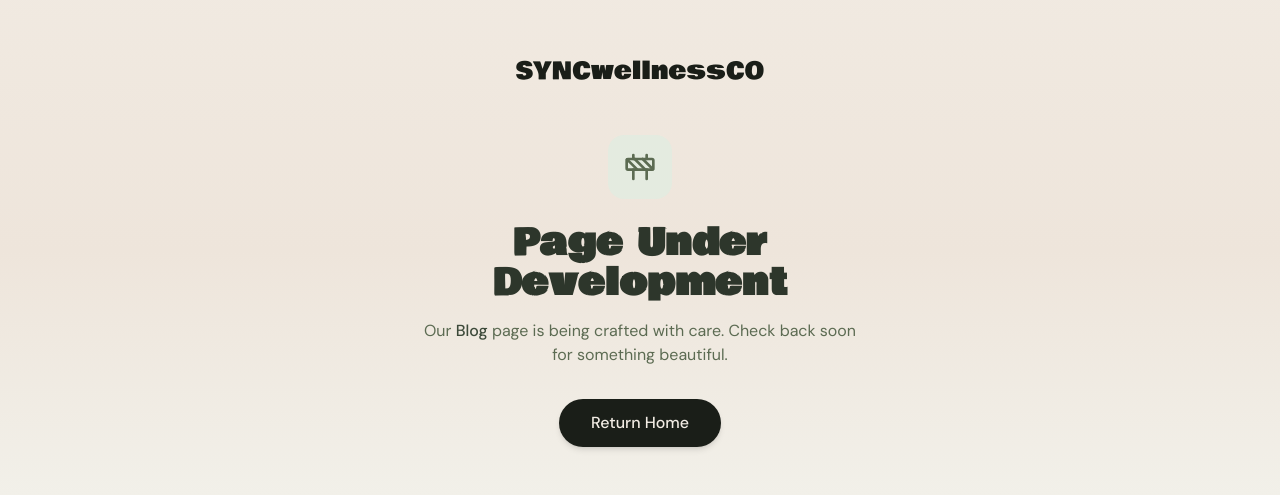
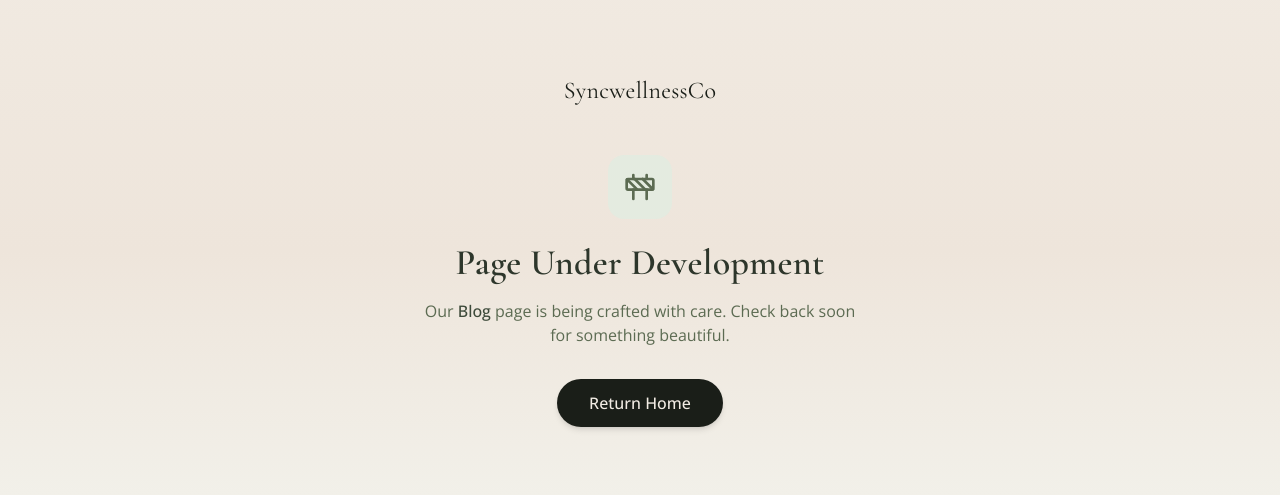
Before and after one commit to prshannto/SyncwellnessCo, a Next.js app: page /blog in a window 1280 px wide. Shown: the part 149-644 px from the top of the page. Built offline with nearby package versions, Linux system fonts and the light colour scheme.

Commit message:
font change

```diff
--- a/src/app/globals.css
+++ b/src/app/globals.css
@@ -50,8 +50,8 @@
   --color-blush-200: var(--blush-200);
   --color-blush-300: var(--blush-300);
   --color-blush-800: var(--blush-800);
-  --font-sans: var(--font-dm-sans);
-  --font-display: var(--font-bowlby);
+  --font-sans: var(--font-open-sans);
+  --font-display: var(--font-cormorant);
   --animate-accordion-down: accordion-down 0.3s ease-out;
   --animate-accordion-up: accordion-up 0.3s ease-out;
 }
@@ -81,12 +81,12 @@ html {
 body {
   background: var(--background);
   color: var(--foreground);
-  font-family: var(--font-dm-sans), system-ui, sans-serif;
+  font-family: var(--font-open-sans), system-ui, sans-serif;
 }
 
 .font-display {
-  font-family: var(--font-bowlby), system-ui, sans-serif;
-  letter-spacing: 0.02em;
+  font-family: var(--font-cormorant), Georgia, serif;
+  letter-spacing: 0.01em;
 }
 
 ::selection {
--- a/src/app/layout.tsx
+++ b/src/app/layout.tsx
@@ -1,19 +1,19 @@
 import type { Metadata } from "next";
-import { Bowlby_One, DM_Sans } from "next/font/google";
+import { Cormorant_Garamond, Open_Sans } from "next/font/google";
 import "./globals.css";
 import { JsonLd } from "@/components/seo/json-ld";
 import { SiteLoader } from "@/components/layout/site-loader";
 import { siteConfig } from "@/data/site";
 
-const bowlby = Bowlby_One({
-  variable: "--font-bowlby",
+const cormorant = Cormorant_Garamond({
+  variable: "--font-cormorant",
   subsets: ["latin"],
-  weight: "400",
+  weight: ["400", "500", "600", "700"],
   display: "swap",
 });
 
-const dmSans = DM_Sans({
-  variable: "--font-dm-sans",
+const openSans = Open_Sans({
+  variable: "--font-open-sans",
   subsets: ["latin"],
   weight: ["400", "500", "600", "700"],
   display: "swap",
@@ -54,7 +54,7 @@ export default function RootLayout({
   children: React.ReactNode;
 }>) {
   return (
-    <html lang="en" className={`${bowlby.variable} ${dmSans.variable}`}>
+    <html lang="en" className={`${cormorant.variable} ${openSans.variable}`}>
       <head>
         <JsonLd />
       </head>
--- a/src/components/home/hero-section.tsx
+++ b/src/components/home/hero-section.tsx
@@ -1,6 +1,5 @@
 "use client";
 
-import Image from "next/image";
 import Link from "next/link";
 import { motion } from "framer-motion";
 import { ArrowRight, Check } from "lucide-react";
@@ -9,16 +8,24 @@ import { heroContent, heroTrustBadges } from "@/data/home-content";
 export function HeroSection() {
   return (
     <section className="relative w-full">
-      {/* 16:9 full-bleed hero image */}
+      {/* 16:9 full-bleed hero video */}
       <div className="relative aspect-video w-full min-h-[100svh] sm:min-h-0 sm:max-h-[92vh]">
-        <Image
-          src={heroContent.image}
-          alt={heroContent.imageAlt}
-          fill
-          priority
-          className="object-cover object-center"
-          sizes="100vw"
-        />
+        {heroContent.videoUrl ? (
+          <video
+            src={heroContent.videoUrl}
+            autoPlay
+            muted
+            loop
+            playsInline
+            preload="metadata"
+            className="absolute inset-0 h-full w-full object-cover object-center"
+          />
+        ) : (
+          <div
+            className="absolute inset-0 h-full w-full bg-cover bg-center"
+            style={{ backgroundImage: `url('${heroContent.image}')` }}
+          />
+        )}
 
         {/* Dark cinematic overlay */}
         <div className="absolute inset-0 bg-gradient-to-b from-charcoal/55 via-charcoal/25 to-charcoal/85" />
@@ -42,25 +49,25 @@ export function HeroSection() {
 
         {/* Desktop: marketing line + Get Started */}
         <div className="absolute inset-0 hidden flex-col justify-end lg:flex">
-          <div className="mx-auto w-full max-w-7xl px-8 pb-14 xl:px-12 xl:pb-16">
+          <div className="mx-auto w-full max-w-7xl px-8 pb-10 xl:px-12 xl:pb-12">
             <motion.div
               initial={{ opacity: 0, y: 28 }}
               animate={{ opacity: 1, y: 0 }}
               transition={{ duration: 0.8, ease: [0.22, 1, 0.36, 1] }}
-              className="max-w-3xl"
+              className="max-w-2xl"
             >
-              <p className="mb-3 text-xs font-semibold uppercase tracking-[0.25em] text-cream/70">
+              <p className="mb-2 text-xs font-semibold uppercase tracking-[0.22em] text-cream/70">
                 Women&apos;s Health Coaching
               </p>
-              <h1 className="font-display text-4xl leading-[1.08] text-cream xl:text-5xl 2xl:text-[3.5rem]">
+              <h1 className="font-display text-[2.5rem] leading-[1.02] text-cream xl:text-[3.1rem] 2xl:text-[3.35rem]">
                 {heroContent.marketingLine}
               </h1>
-              <p className="mt-3 text-xl italic text-cream/85 sm:text-2xl xl:text-3xl">
+              <p className="mt-2 text-lg italic text-cream/85 sm:text-xl xl:text-2xl">
                 {heroContent.marketingSubline}
               </p>
               <Link
                 href="/consultation"
-                className="group mt-8 inline-flex items-center gap-2 rounded-full bg-cream px-7 py-3.5 text-sm font-semibold uppercase tracking-[0.12em] text-charcoal transition-all hover:bg-beige-100 hover:shadow-lg"
+                className="group mt-6 inline-flex items-center gap-2 rounded-full bg-cream px-6 py-3 text-sm font-semibold uppercase tracking-[0.11em] text-charcoal transition-all hover:bg-beige-100 hover:shadow-lg"
               >
                 Get Started
                 <ArrowRight className="h-4 w-4 transition-transform group-hover:translate-x-0.5" />
@@ -70,16 +77,16 @@ export function HeroSection() {
         </div>
 
         {/* Mobile: compact tagline at bottom */}
-        <div className="absolute inset-x-0 bottom-0 z-10 px-4 pb-8 pt-24 lg:hidden">
+        <div className="absolute inset-x-0 bottom-0 z-10 px-4 pb-6 pt-20 lg:hidden">
           <motion.div
             initial={{ opacity: 0, y: 16 }}
             animate={{ opacity: 1, y: 0 }}
             transition={{ duration: 0.6, delay: 0.15 }}
           >
-            <h1 className="font-display text-2xl leading-tight text-cream sm:text-3xl">
+            <h1 className="font-display text-[1.7rem] leading-tight text-cream sm:text-[2rem]">
               {heroContent.marketingLine}
             </h1>
-            <p className="mt-2 text-sm leading-relaxed text-cream/80">
+            <p className="mt-1.5 text-sm leading-relaxed text-cream/80">
               {heroContent.marketingSubline}
             </p>
           </motion.div>
--- a/src/components/layout/site-loader.tsx
+++ b/src/components/layout/site-loader.tsx
@@ -16,12 +16,12 @@ export function SiteLoader({ children }: { children: React.ReactNode }) {
   useEffect(() => {
     const rotate = window.setInterval(() => {
       setLineIndex((prev) => (prev + 1) % lines.length);
-    }, 550);
+    }, 420);
 
     const hide = window.setTimeout(() => {
       setShowLoader(false);
       window.clearInterval(rotate);
-    }, 2000);
+    }, 1400);
 
     return () => {
       window.clearTimeout(hide);
@@ -36,11 +36,12 @@ export function SiteLoader({ children }: { children: React.ReactNode }) {
           <motion.div
             initial={{ opacity: 1 }}
             exit={{ opacity: 0, transition: { duration: 0.45 } }}
-            className="fixed inset-0 z-[999] isolate flex items-center justify-center overflow-hidden bg-gradient-to-br from-[#f4e7df] via-[#eddcd3] to-[#e4d7ce]"
+            className="fixed inset-0 z-[999] isolate flex items-center justify-center overflow-hidden bg-gradient-to-b from-[#f5eee7] via-[#f1e6dd] to-[#e8dbcf]"
           >
-            <div className="pointer-events-none absolute -top-20 -left-20 z-0 h-64 w-64 rounded-full bg-blush-200/60 blur-3xl sm:h-72 sm:w-72" />
-            <div className="pointer-events-none absolute -right-24 top-1/3 z-0 h-72 w-72 rounded-full bg-sage-100/60 blur-3xl sm:h-80 sm:w-80" />
-            <div className="pointer-events-none absolute -bottom-6 left-1/3 z-0 h-48 w-48 rounded-full bg-beige-200/70 blur-3xl sm:h-56 sm:w-56" />
+            {/* Soft pastel blobs similar to IAFHH palette */}
+            <div className="pointer-events-none absolute -top-24 -left-16 z-0 h-64 w-64 rounded-full bg-[#f0d9cf]/60 blur-3xl sm:h-72 sm:w-72" />
+            <div className="pointer-events-none absolute -right-24 top-1/3 z-0 h-72 w-72 rounded-full bg-[#e3d2c3]/55 blur-3xl sm:h-80 sm:w-80" />
+            <div className="pointer-events-none absolute -bottom-10 left-1/3 z-0 h-52 w-52 rounded-full bg-[#e4f0e4]/55 blur-3xl sm:h-60 sm:w-60" />
             <div className="relative z-10 px-6 text-center">
               <p className="font-display text-4xl tracking-tight text-charcoal sm:text-5xl">
                 SyncwellnessCo
@@ -50,7 +51,7 @@ export function SiteLoader({ children }: { children: React.ReactNode }) {
                 initial={{ opacity: 0, y: 10 }}
                 animate={{ opacity: 1, y: 0 }}
                 exit={{ opacity: 0 }}
-                className="mt-4 text-sm uppercase tracking-[0.18em] text-sage-700 sm:text-base"
+                className="mt-3 text-xs uppercase tracking-[0.16em] text-sage-700 sm:text-sm"
               >
                 {lines[lineIndex]}
               </motion.p>
--- a/src/components/ui/logo.tsx
+++ b/src/components/ui/logo.tsx
@@ -23,9 +23,7 @@ export function Logo({ className, variant = "default" }: LogoProps) {
           isLight ? "text-cream" : "text-charcoal"
         )}
       >
-        <span className="uppercase">Sync</span>
-        <span className="lowercase">wellness</span>
-        <span className="uppercase">Co</span>
+        SyncwellnessCo
       </span>
     </Link>
   );
--- a/src/components/ui/section-heading.tsx
+++ b/src/components/ui/section-heading.tsx
@@ -31,7 +31,7 @@ export function SectionHeading({
       )}
     >
       {eyebrow && (
-        <span className="mb-3 inline-block text-xs font-semibold uppercase tracking-[0.2em] text-sage-500">
+        <span className="mb-2 inline-block text-[11px] font-semibold uppercase tracking-[0.18em] text-sage-500">
           {eyebrow}
         </span>
       )}
@@ -39,7 +39,7 @@ export function SectionHeading({
         {title}
       </h2>
       {description && (
-        <p className="mt-4 text-base leading-relaxed text-sage-600 sm:text-lg">
+        <p className="mt-3 text-[15px] leading-relaxed text-sage-600 sm:text-base">
           {description}
         </p>
       )}
--- a/src/data/home-content.ts
+++ b/src/data/home-content.ts
@@ -1,6 +1,7 @@
 export const heroContent = {
   marketingLine: "Your hormone reset starts now.",
   marketingSubline: "Don't fight your body — heal it naturally.",
+  videoUrl: "https://res.cloudinary.com/daw1tscqr/video/upload/v1780400995/hero_banner_video_1_h4obp3.mp4", // Add Cloudinary URL here, e.g. https://res.cloudinary.com/.../video/upload/hero.mp4
   image:
     "https://images.unsplash.com/photo-1544367567-0f2fcb009e0b?w=1920&h=1080&fit=crop&q=85",
   imageAlt:
```
Also changed, not shown: public/neha_arora_coach.png.
